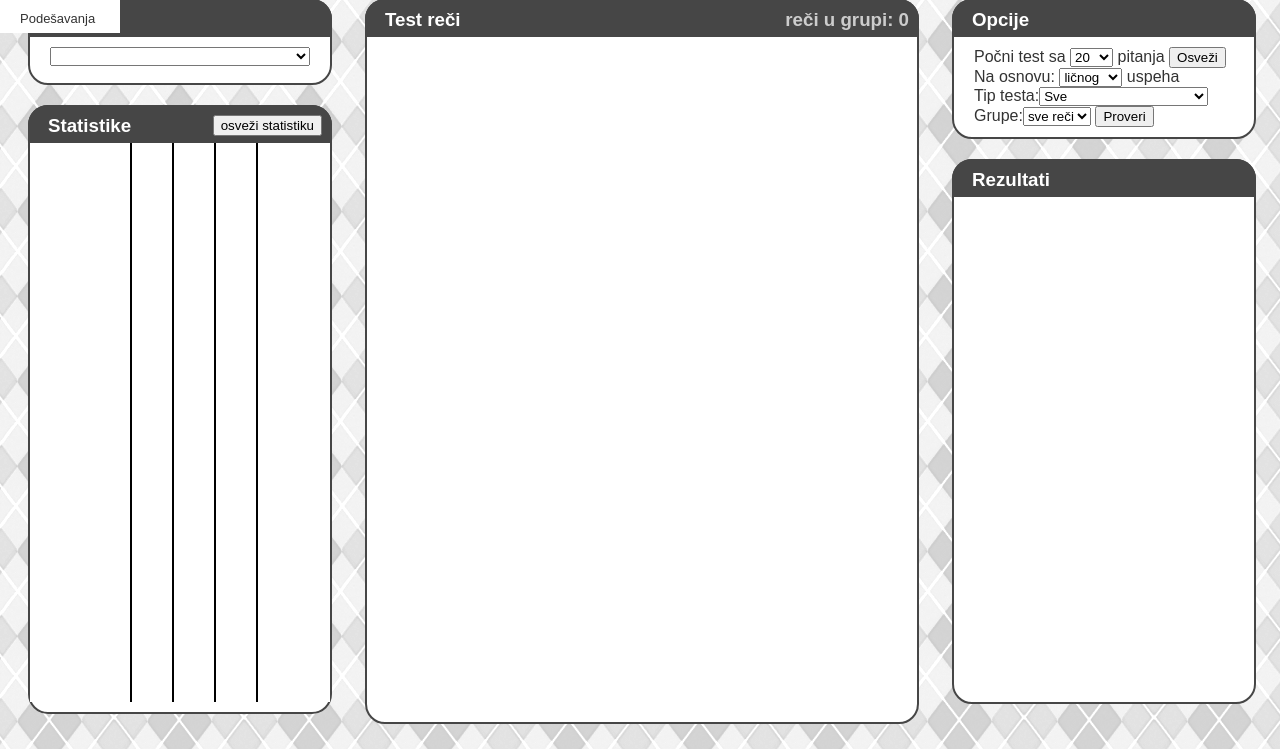
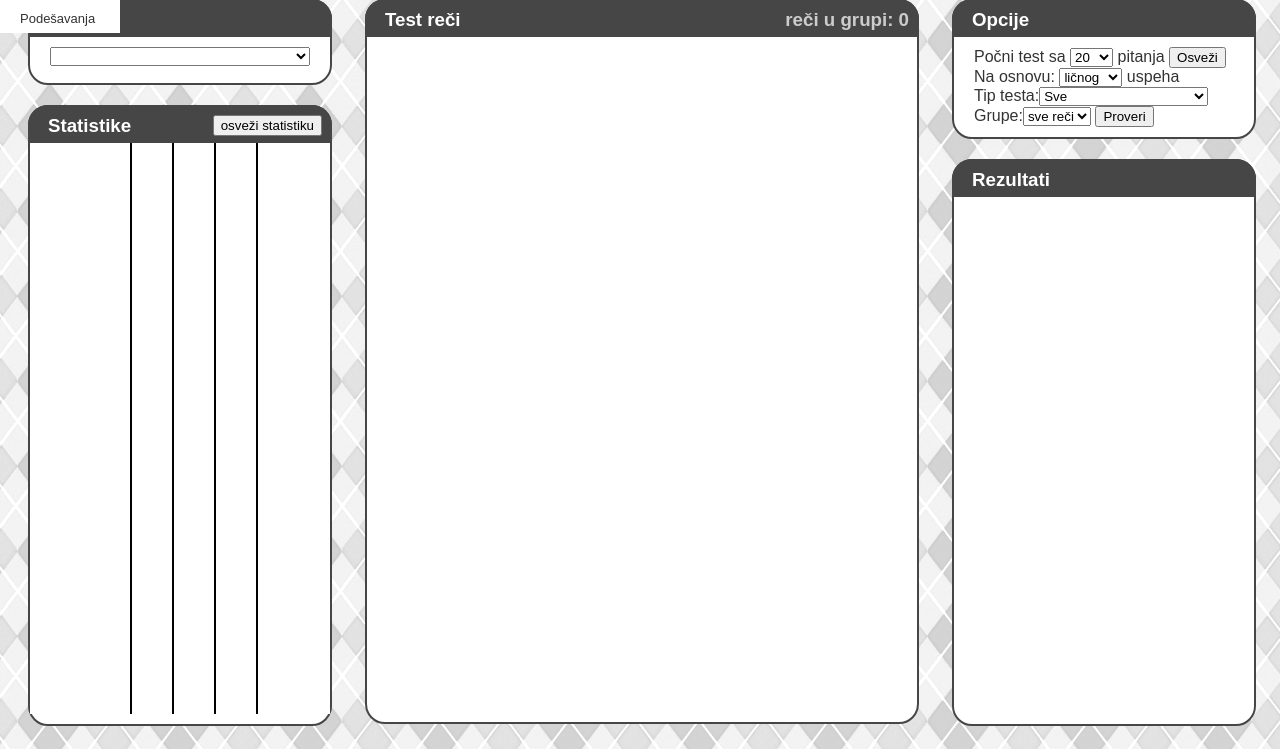
Before and after one commit to DavidSili/Lingo-2, a PHP site: page /testr.php in a window 1280 px wide. Shown: the part 51-800 px from the top of the page. Run offline with PHP 8.4, Linux system fonts and the light colour scheme; the visitor is signed in with stand-in values (Sample User, id 1); data that the repository does not hold is empty.

Commit message:
Mala promena u visini nekih elemenata
Sada bih mnogo drugačije uradio automatsko podešavanje visine elemenata,
ali nisam hteo da pravim velike izmene u dizajnu nego samo da doteram
nekoliko pixela

```diff
--- a/testr.php
+++ b/testr.php
@@ -275,8 +275,8 @@ else
 document.getElementById("kolona_l").style.height=viewportheight-75;
 document.getElementById("kolona_c").style.height=viewportheight-75;
 document.getElementById("kolona_d").style.height=viewportheight-75;
-document.getElementById("listareci").style.height=viewportheight-241;
-document.getElementById("rezultati").style.height=viewportheight-315;
+document.getElementById("listareci").style.height=viewportheight-229;
+document.getElementById("rezultati").style.height=viewportheight-293;
 document.getElementById("centralni_box").style.height=viewportheight-145;
 }
 
```
